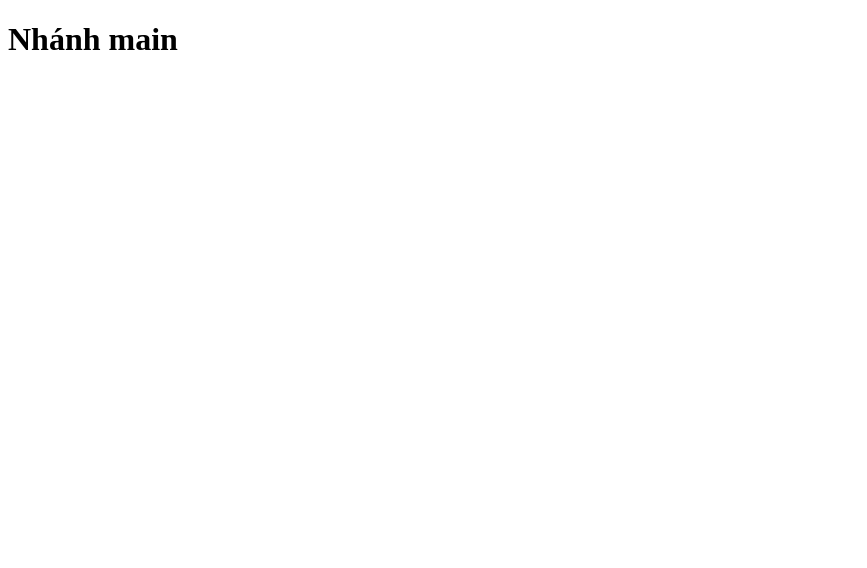
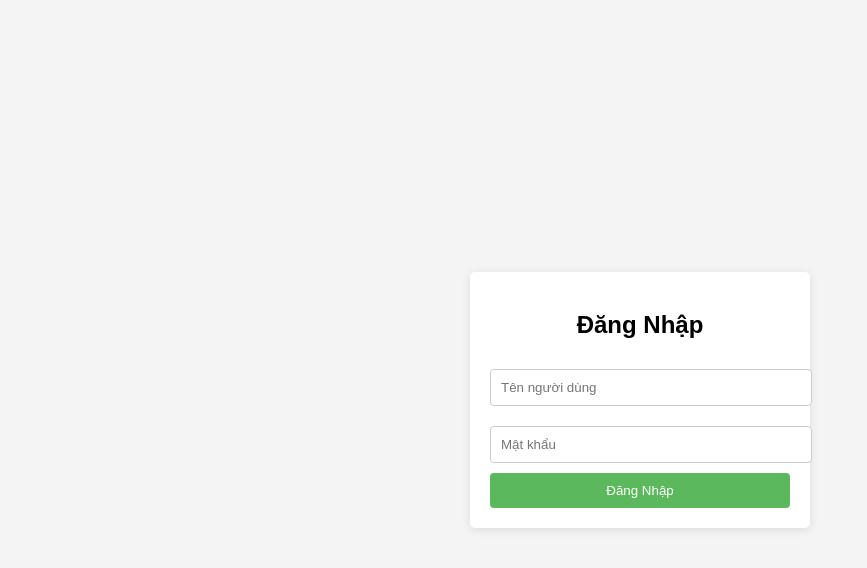
Before and after one commit to ngobaro/tuhocGit2, a plain HTML site: page index.html in a window 1280 px wide. Shown: the whole page, without its empty margins (0-867 px from the left). Drawn offline with Linux system fonts and the light colour scheme.

Commit message:
commit lan 2

```diff
--- a/index.html
+++ b/index.html
@@ -1,14 +1,70 @@
 <!DOCTYPE html>
-<html lang="en">
+<html lang="vi">
 
 <head>
     <meta charset="UTF-8">
     <meta name="viewport" content="width=device-width, initial-scale=1.0">
-    <title>Document</title>
+    <title>Trang Đăng Nhập</title>
+    <style>
+        body {
+            font-family: Arial, sans-serif;
+            background-color: #f4f4f4;
+            display: flex;
+            justify-content: center;
+            align-items: center;
+            height: 100vh;
+            margin: 0;
+        }
+
+        .login-container {
+            background-color: white;
+            padding: 20px;
+            border-radius: 5px;
+            box-shadow: 0 2px 10px rgba(0, 0, 0, 0.1);
+            width: 300px;
+        }
+
+        .login-container h2 {
+            text-align: center;
+            margin-bottom: 20px;
+        }
+
+        .login-container input[type="text"],
+        .login-container input[type="password"] {
+            width: 100%;
+            padding: 10px;
+            margin: 10px 0;
+            border: 1px solid #ccc;
+            border-radius: 4px;
+        }
+
+        .login-container button {
+            width: 100%;
+            padding: 10px;
+            background-color: #5cb85c;
+            border: none;
+            color: white;
+            border-radius: 4px;
+            cursor: pointer;
+        }
+
+        .login-container button:hover {
+            background-color: #4cae4c;
+        }
+    </style>
 </head>
 
 <body>
-    <h1>Nhánh main</h1>
+
+    <div class="login-container">
+        <h2>Đăng Nhập</h2>
+        <form>
+            <input type="text" placeholder="Tên người dùng" required>
+            <input type="password" placeholder="Mật khẩu" required>
+            <button type="submit">Đăng Nhập</button>
+        </form>
+    </div>
+
 </body>
 
 </html>
```
